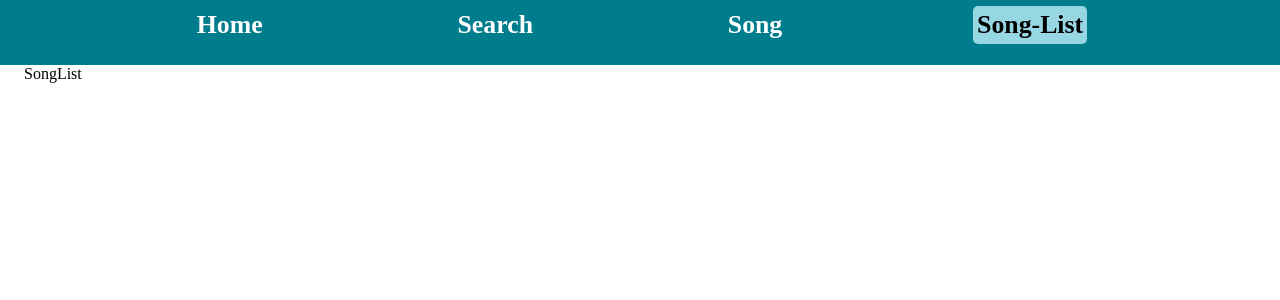
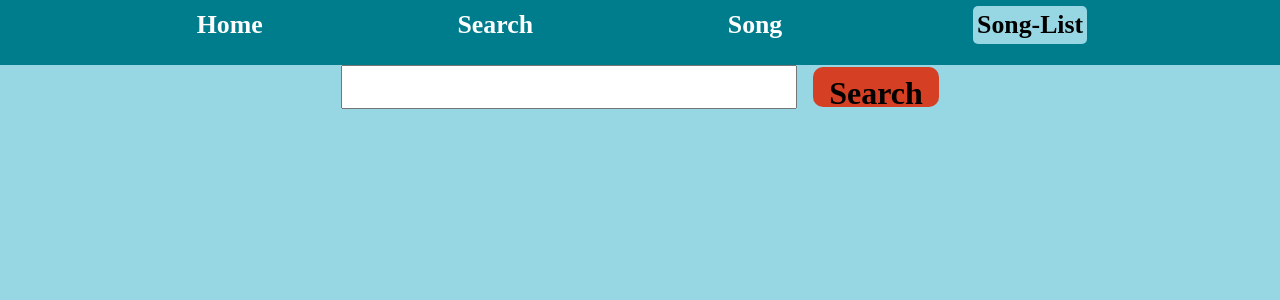
Before and after one commit to idan93l/hackathon-group-7, a React (Create React App) app in the folder client/: page /songlist in a window 1280 px wide. Shown: the top 300 px of the page. Built offline with nearby package versions, Linux system fonts and the light colour scheme.

Commit message:
Worked on SongList Page and fixed SearchInput Click

```diff
--- a/client/src/components/SearchInput/SearchInput.jsx
+++ b/client/src/components/SearchInput/SearchInput.jsx
@@ -1,14 +1,11 @@
 import React from "react";
-import { useNavigate} from "react-router-dom";
 import "./searchInput.css";
 
-const SearchInput = () => {
-    const navigate = useNavigate();
-
+const SearchInput = (props) => {
     return (
         <div className="search-container">
             <input className="search-input"></input>
-            <div role={"button"} onClick={() => navigate("/song")} className="search-button">Search</div>
+            <div role={"button"} onClick={props.handleClick} className="search-button">Search</div>
         </div>
     );
 };
--- a/client/src/pages/HomePage/HomePage.jsx
+++ b/client/src/pages/HomePage/HomePage.jsx
@@ -1,8 +1,10 @@
 import React from "react";
+import { useNavigate} from "react-router-dom";
 import SearchInput from "../../components/SearchInput/SearchInput";
 import "./homepage.css";
 
 const HomePage = () => {
+    const navigate = useNavigate();
     return (
         <div className="homepage">
             <div className="top-section">
@@ -13,7 +15,7 @@ const HomePage = () => {
                         the language you want and discuss it with others alike!
                     </p>
                 </div>
-                <SearchInput />
+                <SearchInput handleClick={() => navigate("/song")} />
             </div>
             <div className="about-section">
                 <div className="about-item">
@@ -40,7 +42,7 @@ const HomePage = () => {
                     <h1 className="main-title">What are you waiting for?</h1>
                     <p className="sub-title">Get started now!</p>
                 </div>
-                <SearchInput />
+                <SearchInput handleClick={() => navigate("/song")} />
             </div>
         </div>
     );
--- a/client/src/pages/HomePage/homepage.css
+++ b/client/src/pages/HomePage/homepage.css
@@ -46,7 +46,6 @@
     padding: 2rem;
     margin: 2rem 0;
     border-radius: 10px;
-    /* border-top: 10px dotted #fff; */
     border-bottom: 10px dotted #97d6e3;
 }
 
--- a/client/src/pages/SongList/SongList.jsx
+++ b/client/src/pages/SongList/SongList.jsx
@@ -1,4 +1,27 @@
+import React, { useState } from 'react';
+import SearchInput from '../../components/SearchInput/SearchInput'
+import './songList.css';
+
 function SongList() {
-  return <div className="page">SongList</div>;
+  const [songs, setSongs] = useState([]);
+
+  const handleSearch = (e) => {
+    setSongs([]);
+  }
+
+  const displaySongs = () => {
+    return songs.map((song, i) => {
+      return <div key={i}>song {i}</div>
+    })
+  }
+
+  return <div className="page">
+      <div>
+          <SearchInput clickHandle={handleSearch} />
+      </div>
+      <div>
+        {displaySongs()}
+      </div>
+    </div>;
 }
 export default SongList;
--- /dev/null
+++ b/client/src/pages/SongList/songList.css
@@ -0,0 +1,7 @@
+.page {
+    min-height: 100vh;
+    background: #97d6e3;
+    display: flex;
+    flex-direction: column;
+    align-items: center;
+}
```
